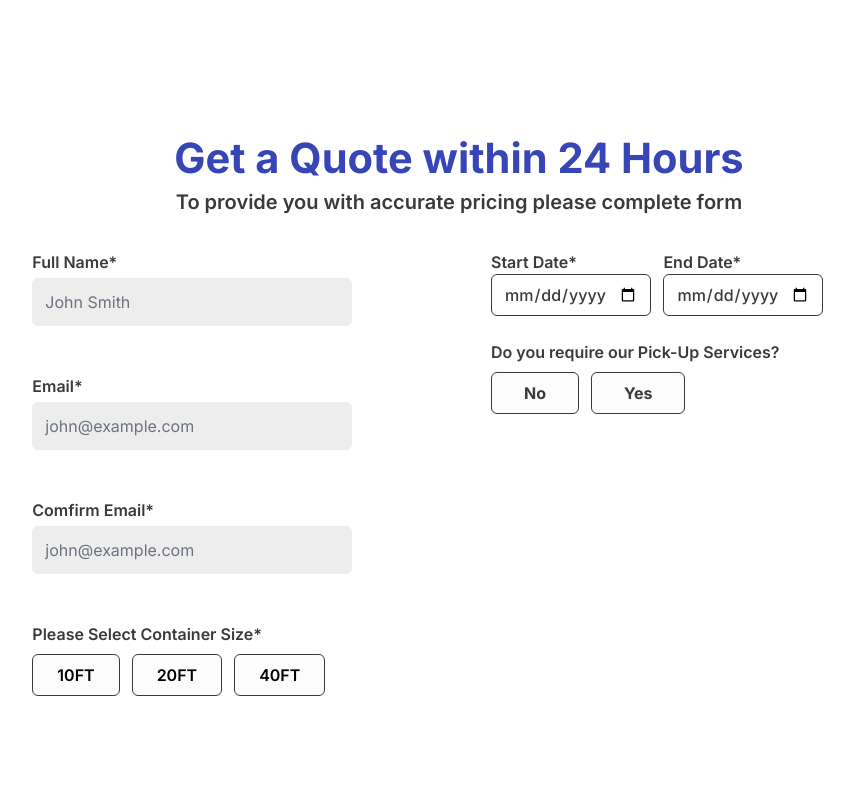
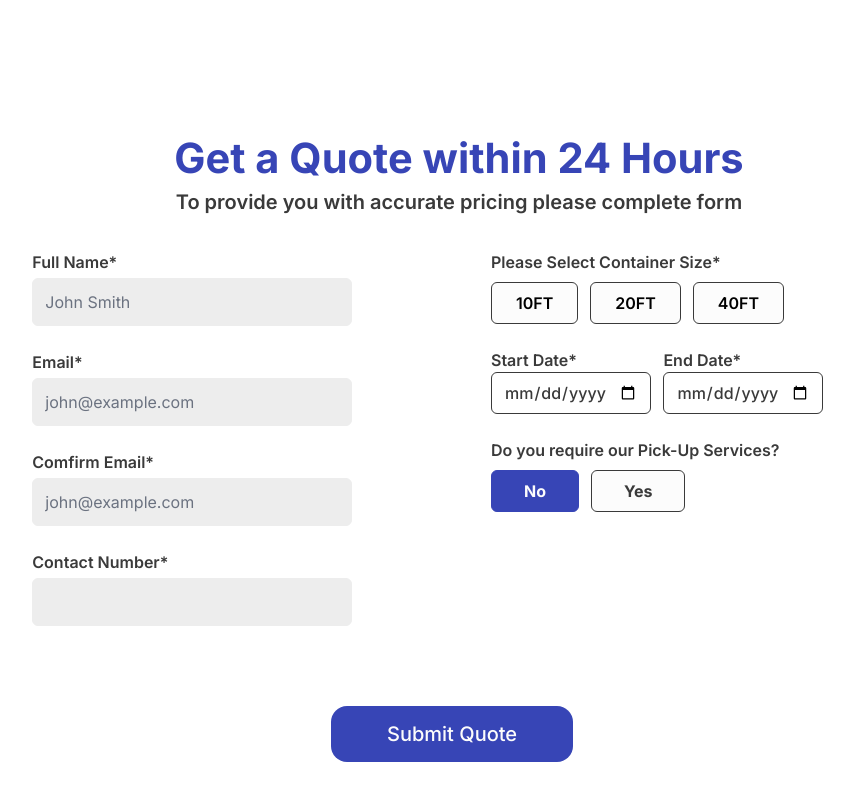
Before and after one commit to shanewmurphy/blue-box-site-new, a Next.js app: page /Ten-foot-container in a window 1280 px wide. Shown: the part 1586-2386 px from the top of the page, without its empty margins (181-1035 px from the left). Built offline with nearby package versions, Linux system fonts and the light colour scheme.

Commit message:
Submit button form

```diff
--- a/app/compontents/Collection-service-page.jsx
+++ b/app/compontents/Collection-service-page.jsx
@@ -4,8 +4,8 @@ export default function ColllectionServicePage() {
       <div className="lg:w-10/12 laptop:w-11/12 md:w-11/12 sm:w-11/12 mx-auto ">
         <div className="grid lg:grid-cols-2 sm:gap-8">
           <div className="lg:w-[85%]">
-            <h2 className="font-bold text-myblue xl:text-4xl lg:text-2xl md:text-6xl sm:text-2xl">
-              Trust Our Collection Service <br /> To Do the Heavy Lifting
+            <h2 className="font-bold text-myblue xl:text-6xl lg:text-4xl md:text-6xl sm:text-3xl">
+              Trust Our Collection Service
             </h2>
             <p className="font-medium text-myblack lg:text-base md:text-lg sm:text-base mt-3">
               Don&apos;t have time to drop off your belongings? No problem! With
--- a/app/compontents/Quote-form.jsx
+++ b/app/compontents/Quote-form.jsx
@@ -11,6 +11,7 @@ export default function QuoteForm() {
   return (
     <div>
       <div className="lg:w-8/12 md:w-11/12 sm:w-11/12 mx-auto lg:py-[15%] md:py-[10%] sm:py-[15%]">
+        <div className="">
           <div>
             <h2 className="text-center font-bold text-myblue xl:text-6xl lg:text-4xl md:text-5xl sm:text-2xl">
               Get a Quote within 24 Hours
@@ -46,7 +47,7 @@ export default function QuoteForm() {
                     ></input>
                   </label>
                 </div>
-              <div className="lg:mt-12 md:mt-8 sm:mt-6 antialiased">
+                <div className="lg:my-6 md:my-6 sm:my-4 antialiased">
                   <label className="block">
                     <span className="text-myblack font-semibold text-base">
                       Email*
@@ -68,7 +69,7 @@ export default function QuoteForm() {
                     ></input>
                   </label>
                 </div>
-              <div className="lg:mt-12 md:mt-8 sm:mt-6 antialiased">
+                <div className="lg:my-6 md:my-6 sm:my-4 antialiased">
                   <label className="block">
                     <span className="text-myblack font-semibold text-base">
                       Comfirm Email*
@@ -90,11 +91,36 @@ export default function QuoteForm() {
                     ></input>
                   </label>
                 </div>
-              <div className="lg:mt-12 md:mt-8 sm:mt-6 antialiased">
+                <div className="antialiased">
+                  <label className="block">
+                    <span className="text-myblack font-semibold text-base">
+                      Contact Number*
+                    </span>
+                    <input
+                      type="number"
+                      className="mt-1
+                                block
+                                lg:w-80
+                                md:w-56
+                                sm:w-11/12
+                                h-12
+                                rounded-md
+                                bg-inputgray
+                                border-inputgray
+                                text:placeholderText
+                                focus:border-gray-500 focus:bg-white focus:ring-0"
+                      placeholder=""
+                    ></input>
+                  </label>
+                </div>
+                <div className="lg:mt-12 md:mt-8 sm:mt-6 antialiased"></div>
+              </div>
+              <div className="lg:mt-0 md:mt-0 sm:mt-8 antialiased">
+                <div className="lg:w-10/12">
                   <span className="text-myblack font-semibold text-base">
                     Please Select Container Size*
                   </span>
-                <div className="mt-2">
+                  <div className="mt-2 mb-6">
                     <div className="space-x-3">
                       <button
                         className={`px-6 py-2 ${
@@ -128,10 +154,6 @@ export default function QuoteForm() {
                       </button>
                     </div>
                   </div>
-              </div>
-            </div>
-            <div className="lg:mt-0 md:mt-0 sm:mt-8 antialiased">
-              <div className="lg:w-10/12">
                   <span className="text-myblack font-semibold text-base lg:hidden md:hidden sm:block mb-2">
                     Please Select Container Size*
                   </span>
@@ -170,7 +192,7 @@ export default function QuoteForm() {
                         <button
                           className={`px-8 py-2 mr-3  ${
                             !showDiv
-                            ? "bg-mywhite border border-myblack font-bold text-myblack rounded-md"
+                              ? "bg-myblue text-mywhite border border-myblue font-bold rounded-md"
                               : "bg-mywhite border border-myblack font-bold text-myblack rounded-md"
                           }`}
                           onClick={() => setShowDiv(false)}
@@ -270,6 +292,14 @@ export default function QuoteForm() {
             </div>
           </div>
         </div>
+        <div className="lg:w-[30%] md:w-[40%] sm:w-[60%] mx-auto lg:mt-8 md:mt-6 sm:mt-16">
+          <div>
+            <button className="text-center font-medium bg-myblue rounded-2xl text-mywhite lg:text-xl lg:py-3 lg:px-14 md:py-3 md:px-8 sm:py-3 sm:px-9">
+              Submit Quote
+            </button>
+          </div>
+        </div>
+      </div>
     </div>
   );
 }
```
Lines whose indentation alone changed are shown as unchanged.
